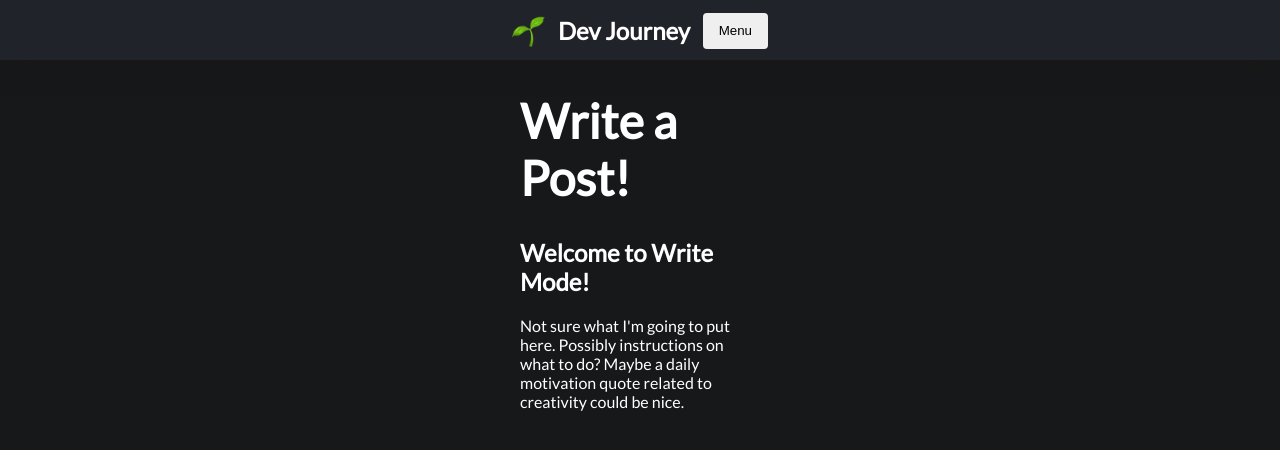
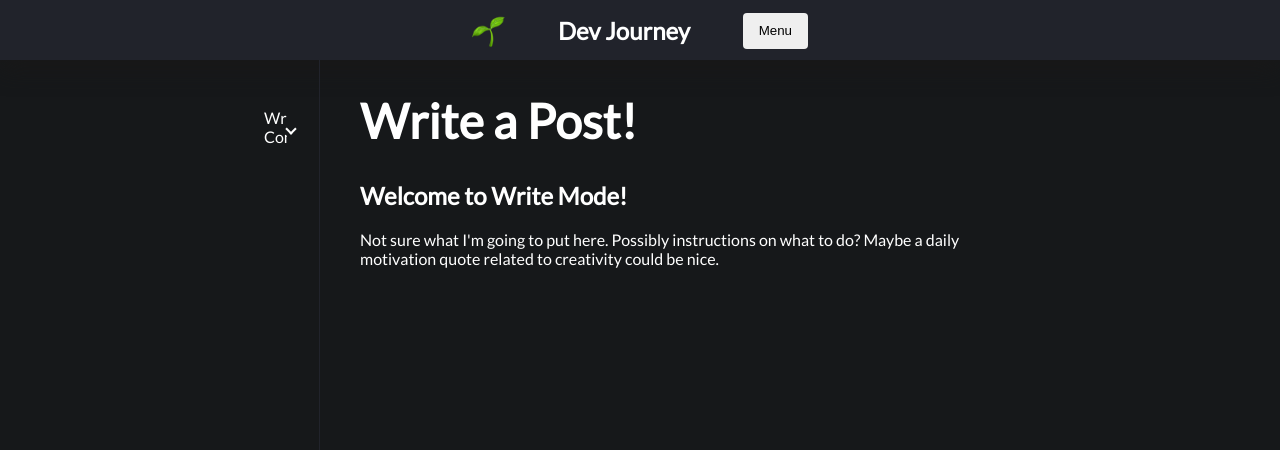
Before and after one commit to JoshuaPark823/dev-journey, an Angular app in the folder dev-journey-ui/: page /write in a window 1280 px wide. Shown: the top 450 px of the page. Built offline with nearby package versions, Linux system fonts and the light colour scheme.

Commit message:
side-nav base

```diff
--- a/dev-journey-ui/src/app/app.component.html
+++ b/dev-journey-ui/src/app/app.component.html
@@ -1,6 +1,12 @@
 <div class="main">
   <app-top-nav></app-top-nav>
   <div class="sub">
+    <div class="side-nav">
+      <app-side-nav></app-side-nav>
+    </div>
     <router-outlet></router-outlet>
+    <div class="panel-right">
+
+    </div>
   </div>
 </div>
--- a/dev-journey-ui/src/app/app.component.scss
+++ b/dev-journey-ui/src/app/app.component.scss
@@ -1,4 +1,16 @@
 .main {
     height: 100%;
     width: 100%;
+
+    .sub {
+        display: flex;
+
+        .side-nav {
+            width: 25vw;
+        }
+
+        .panel-right {
+            width: 25vw;
+        }
+    }
 }
--- /dev/null
+++ b/dev-journey-ui/src/app/components/side-nav/side-nav.component.html
@@ -0,0 +1,16 @@
+<div class="side-nav-container">
+    <mat-accordion class="accordion"multi>
+        <mat-expansion-panel class="panel">
+          <mat-expansion-panel-header class="panel-header">
+            <mat-panel-title>
+              Write Component
+            </mat-panel-title>
+          </mat-expansion-panel-header>
+
+          <div class="sub-item">
+              Welcome Page
+          </div>
+
+        </mat-expansion-panel>
+      </mat-accordion>
+</div>
--- /dev/null
+++ b/dev-journey-ui/src/app/components/side-nav/side-nav.component.scss
@@ -0,0 +1,30 @@
+.side-nav-container {
+    border-right: 1px solid #21232B;
+    min-height: 90vh;
+
+    padding-top: 2.5em;
+    margin-left: 15em;
+
+    .panel {
+        .panel-header {
+            padding-top: .5em;
+            padding-bottom: .5em;
+        }
+        .panel-header:hover {
+            background-color: #222526;
+        }
+
+        .sub-item {
+            padding: 0.5em 2em 0.5em 1em;
+
+            height: inherit;
+            width: inherit;
+
+            border-radius: 0.25em;
+        }
+
+        .sub-item:hover {
+            background-color: #222526;
+        }
+    }
+}
--- /dev/null
+++ b/dev-journey-ui/src/app/components/side-nav/side-nav.component.ts
@@ -0,0 +1,15 @@
+import { Component, OnInit } from '@angular/core';
+
+@Component({
+  selector: 'app-side-nav',
+  templateUrl: './side-nav.component.html',
+  styleUrls: ['./side-nav.component.scss']
+})
+export class SideNavComponent implements OnInit {
+
+  constructor() { }
+
+  ngOnInit(): void {
+  }
+
+}
--- a/dev-journey-ui/src/app/components/top-nav/top-nav.component.scss
+++ b/dev-journey-ui/src/app/components/top-nav/top-nav.component.scss
@@ -3,8 +3,8 @@
     background-color: #21232B;
     box-shadow: #191818 0px 8px 24px;
 
-    padding-left: 30em;
-    padding-right: 30em;
+    padding-left: 27.5em;
+    padding-right: 27.5em;
 
     .nav-main {
         display: flex;
--- a/dev-journey-ui/src/app/components/write-main/write-main.component.scss
+++ b/dev-journey-ui/src/app/components/write-main/write-main.component.scss
@@ -1,5 +1,5 @@
 .write {
-    margin: 0 32.5em 5em 32.5em;
+    margin: 0 2.5em 5em 2.5em;
     min-height: 80vh;
 
     .write-header {
```
Also changed, not shown: dev-journey-ui/src/app/app.module.ts (+6 -2 lines), 1 other file (tests, documents, lock files or other folders).
